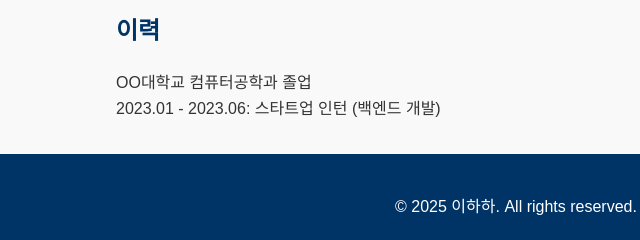
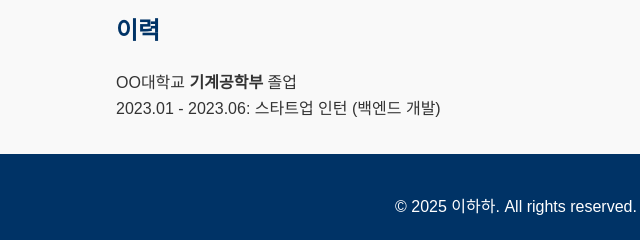
Before and after one commit to hani7707/hani7707.github.io, a plain HTML site: page index.html in a window 1280 px wide. Shown: the part 848-1088 px from the top of the page, 124-764 px from the left. Drawn offline with Linux system fonts and the light colour scheme.

Commit message:
index.html

```diff
--- a/index.html
+++ b/index.html
@@ -70,6 +70,7 @@
     <p>IT 분야를 향한 열정과 경험</p>
   </header>
 
+  <!-- 네비게이션 메뉴 -->
   <nav>
     <a href="#about">소개</a>
     <a href="#projects">프로젝트</a>
@@ -100,7 +101,8 @@
 
   <section id="resume">
     <h2>이력</h2>
-    <p>OO대학교 컴퓨터공학과 졸업<br>2023.01 - 2023.06: 스타트업 인턴 (백엔드 개발)</p>
+    <p>OO대학교 <strong>기계공학부</strong> 졸업<br>
+    2023.01 - 2023.06: 스타트업 인턴 (백엔드 개발)</p>
   </section>
 
   <footer>
```
